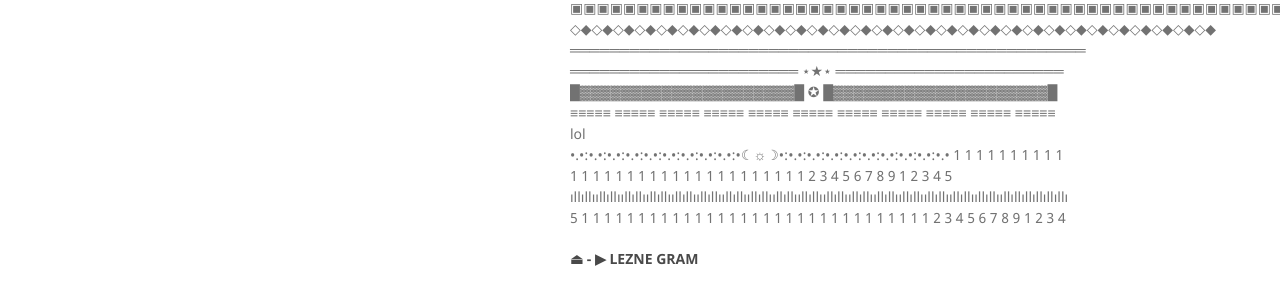
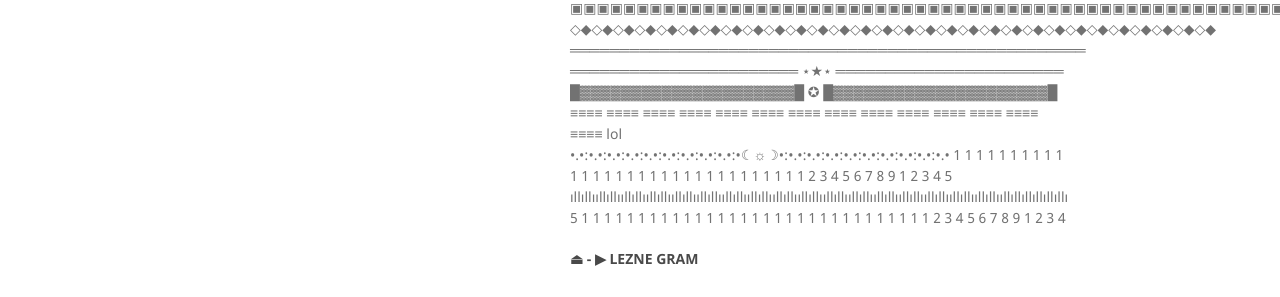
Before and after one commit to BlairSander/costella, a Jekyll site: the page built from relaciones.md, in a window 1280 px wide and 1245 px high. Shown: the part 624-921 px from the top of the window. Built offline with Jekyll 4.4.1, drawn with Linux system fonts in a browser that asks for light colours; our own code applies the rules of GitHub Pages for plain Markdown files.

Commit message:
Update relaciones.md

```diff
--- a/relaciones.md
+++ b/relaciones.md
@@ -28,7 +28,7 @@ Antes de investigar sobre Logan, Devi les había advertido a ella y sus hermanas
 <br>════════════════════════════════════════════════════
 <br>═══════════════════════ ⋆★⋆ ═══════════════════════
 <br>█▓▓▓▓▓▓▓▓▓▓▓▓▓▓▓▓▓▓▓▓▓█ ✪ █▓▓▓▓▓▓▓▓▓▓▓▓▓▓▓▓▓▓▓▓▓█
-<br>≡≡≡≡≡ ≡≡≡≡≡ ≡≡≡≡≡ ≡≡≡≡≡ ≡≡≡≡≡ ≡≡≡≡≡ ≡≡≡≡≡ ≡≡≡≡≡ ≡≡≡≡≡ ≡≡≡≡≡ ≡≡≡≡≡
+<br>≡≡≡≡ ≡≡≡≡ ≡≡≡≡ ≡≡≡≡ ≡≡≡≡ ≡≡≡≡ ≡≡≡≡ ≡≡≡≡ ≡≡≡≡ ≡≡≡≡ ≡≡≡≡ ≡≡≡≡ ≡≡≡≡ ≡≡≡≡
 lol
 <br>•.•:•.•:•.•:•.•:•.•:•.•:•.•:•.•:•.•:•☾☼☽•:•.•:•.•:•.•:•.•:•.•:•.•:•.•:•.•:•.•
 1 1 1 1 1 1 1 1 1 1 1 1 1 1 1 1 1 1 1 1 1 1 1 1 1 1 1 1 1 1 1 2 3 4 5 6 7 8 9 1 2 3 4 5
```
